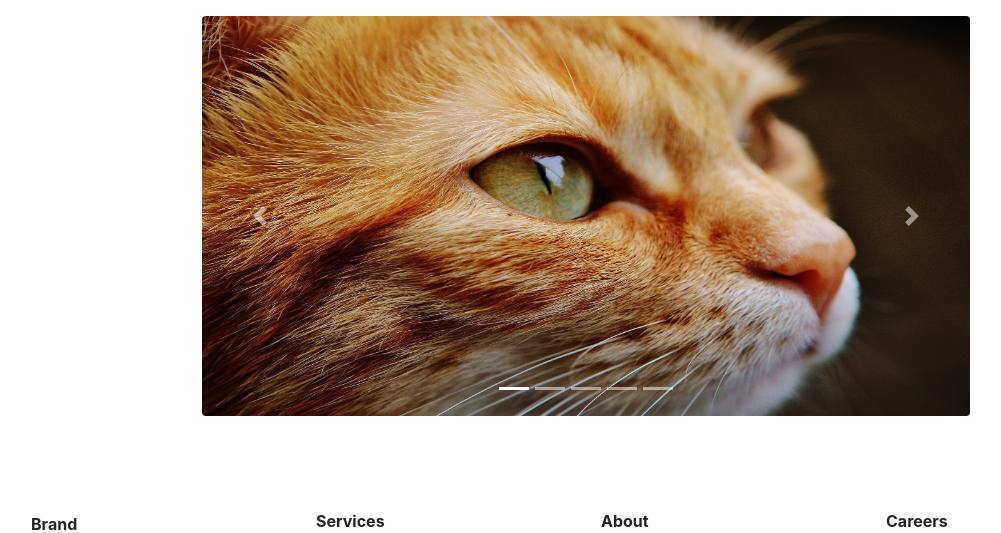
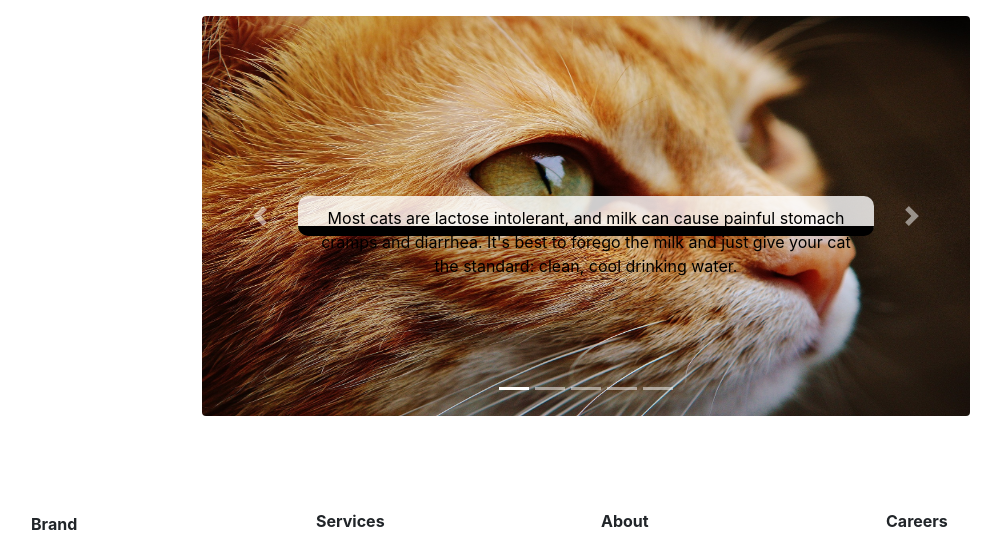
Before and after one commit to mightySIZE/react-flask-webapp, a Flask app: page /APIs in a window 1280 px wide. Shown: the part 80-613 px from the top of the page, without its empty margins (54-1055 px from the left). Run offline with Flask 3, Linux system fonts and the light colour scheme; some libraries are stand-ins or nearby versions.

Commit message:
attempting to place a bordered text in the middle of carousel images

```diff
--- a/MSapp/static/css/mystyles.css
+++ b/MSapp/static/css/mystyles.css
@@ -24,3 +24,19 @@
 .carousel > .carousel-inner > .carousel-item > img{
     height:400px;
 }
+
+.carousel-content {
+    position: absolute; /* Position the content */
+    width: 75%; /* Specify the width of the content */
+    height: 10%; /* Specify the height of the content */
+    top: 50%; /* Position the top edge of the content at the middle of the parent element */
+    left: 50%; /* Position the left edge of the content at the middle of the parent element */
+    transform: translate(-50%, -50%);   /* Translate the content to the middle of the parent element */
+    z-index: 1; /* Specify a stack order for the content */
+    text-align: center; /* Center the text */
+    color: rgb(0, 0, 0); /* Set the text color */
+    padding: 10px;
+    background-color: rgba(255, 255, 255, 0.8);
+    border-radius: 10px;
+    border-bottom: 10px solid rgb(0, 0, 0);
+}
--- a/MSapp/templates/APIs.html
+++ b/MSapp/templates/APIs.html
@@ -16,6 +16,9 @@
         </ol>
         <div class="carousel-inner">
             <div class="carousel-item active">
+                <div class="carousel-content">
+                    <p>Most cats are lactose intolerant, and milk can cause painful stomach cramps and diarrhea. It's best to forego the milk and just give your cat the standard: clean, cool drinking water.</p>
+                </div>
                 <img class="d-block w-100 rounded" src="static/img/mypics/cat1.jpg" alt="First slide">
             </div>
             <div class="carousel-item">
```
